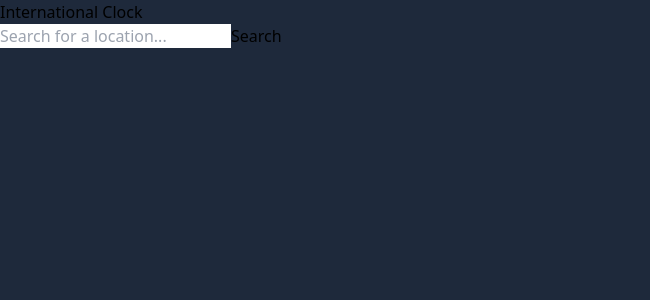
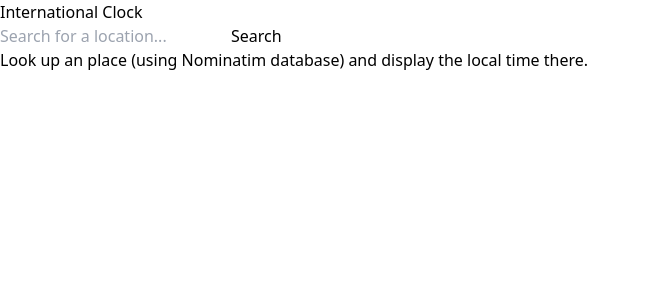
Before and after one commit to farmeroy/intl-clock, a React (Vite) app: page / in a window 1280 px wide. Shown: the top 300 px of the page, without its empty margins (0-650 px from the left). Built offline with nearby package versions, Linux system fonts and the light colour scheme.

Commit message:
fix dark styles

```diff
--- a/src/App.tsx
+++ b/src/App.tsx
@@ -65,6 +65,7 @@ function App() {
             />
           ))}
         </div>
+        <p>Look up an place (using <a href="https://nominatim.org/">Nominatim database</a>) and display the local time there.</p>
       </div>
     </TimeProvider>
   );
--- a/src/index.css
+++ b/src/index.css
@@ -3,5 +3,5 @@
 @tailwind utilities;
 
 body {
-  @apply bg-slate-800;
+  @apply dark:bg-slate-800 dark:text-white;
 }
--- a/vite.config.ts
+++ b/vite.config.ts
@@ -10,5 +10,4 @@ export default defineConfig({
     environment: 'jsdom',
     include: ['src/**/*.test.tsx'],
   },
-  base: "https://clock.raffaelecataldo.com",
 })
```
Also changed, not shown: 1 other file (tests, documents, lock files or other folders).
